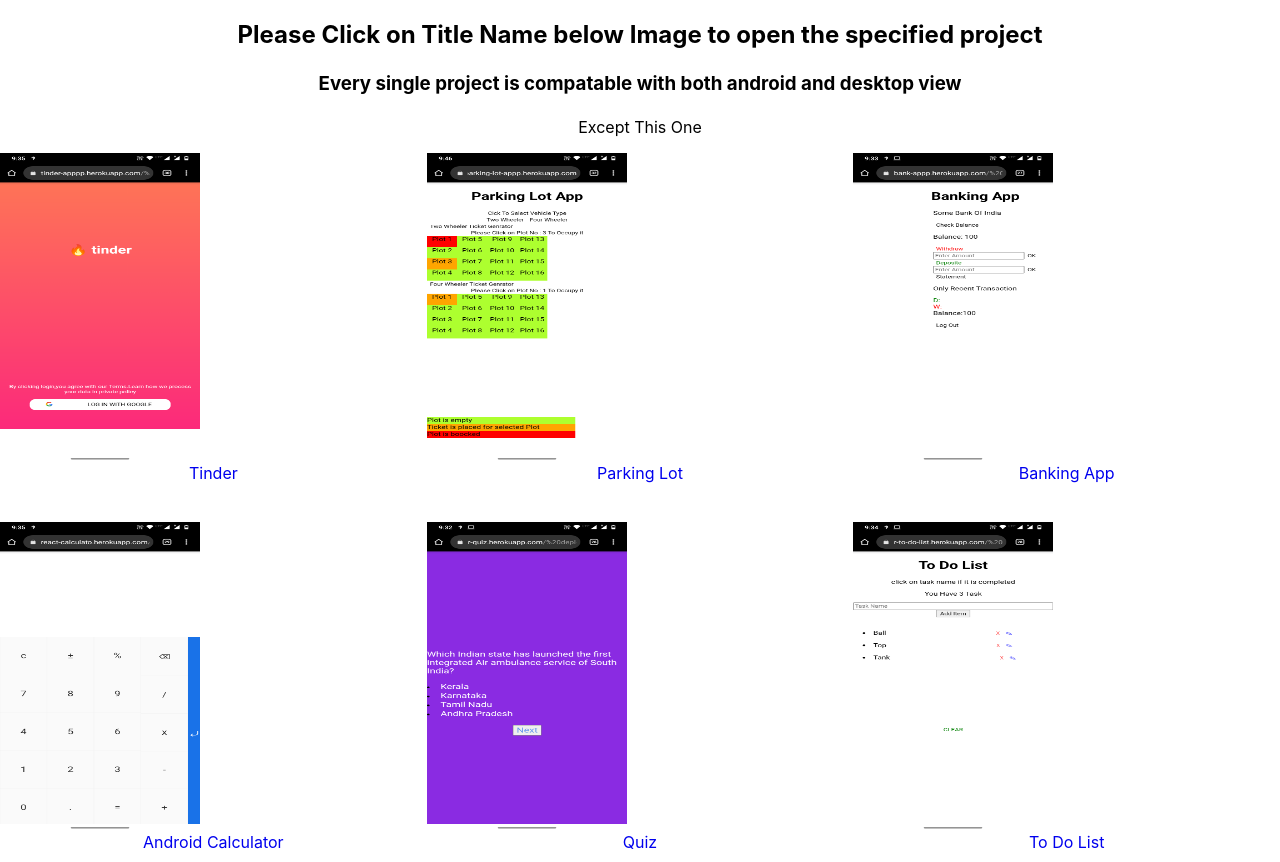
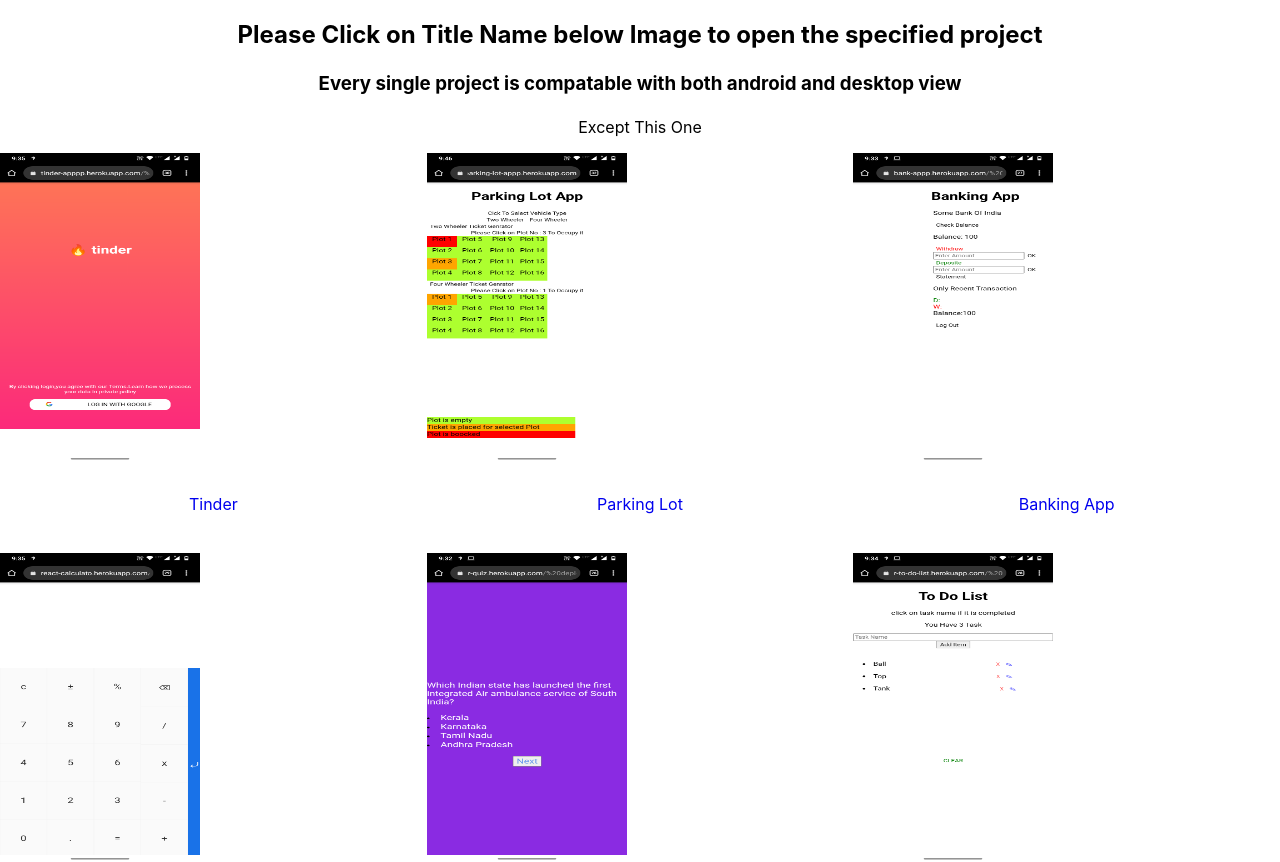
Before and after one commit to Prashant1304/all-in-one, a React (Create React App) app: page / in a window 1280 px wide. Shown: the top 862 px of the page. Built offline with nearby package versions, Linux system fonts and the light colour scheme.

Commit message:
first commit

```diff
--- a/src/App.css
+++ b/src/App.css
@@ -5,6 +5,8 @@
 
 .projects {
   display: grid;
+  grid-gap: 31px;
+  grid-template-rows: repeat(auto-fit, minmax(254px, 1fr));
 }
 
 .container {
```
